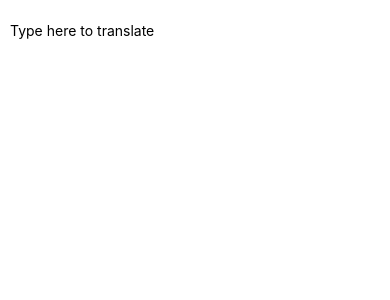
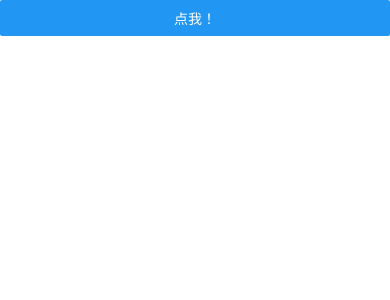
Before and after one commit to josonho/RN-demo, a React Native app: screen / in a window 390 px wide. Shown: the top 300 px of the page. Built offline with nearby package versions, Linux system fonts and the light colour scheme.

Commit message:
处理触摸事件--显示一个简单的按钮

```diff
--- a/App.js
+++ b/App.js
@@ -1,23 +1,15 @@
 import React, { Component } from 'react';
-import { Text, TextInput, View } from 'react-native';
+import { Button, Alert } from 'react-native';
 
 export default class PizzaTranslator extends Component {
-    state = {
-        text: ''
-    }
-
     render() {
         return (
-            <View style={{padding: 10}}>
-                <TextInput
-                    style={{height: 40}}
-                    placeholder='Type here to translate'
-                    onChangeText={ (text) => this.setState({text}) }
-                />
-                <Text style={{padding: 10, fontSize: 42}}>
-                    {this.state.text.split(' ').map((word) => word && '🍕').join(' ')}
-                </Text>
-            </View>
+            <Button
+                onPress={() => {
+                    Alert.alert("你点击了按钮！");
+                }}
+                title="点我！"
+            />
         )
     }
 }
```
